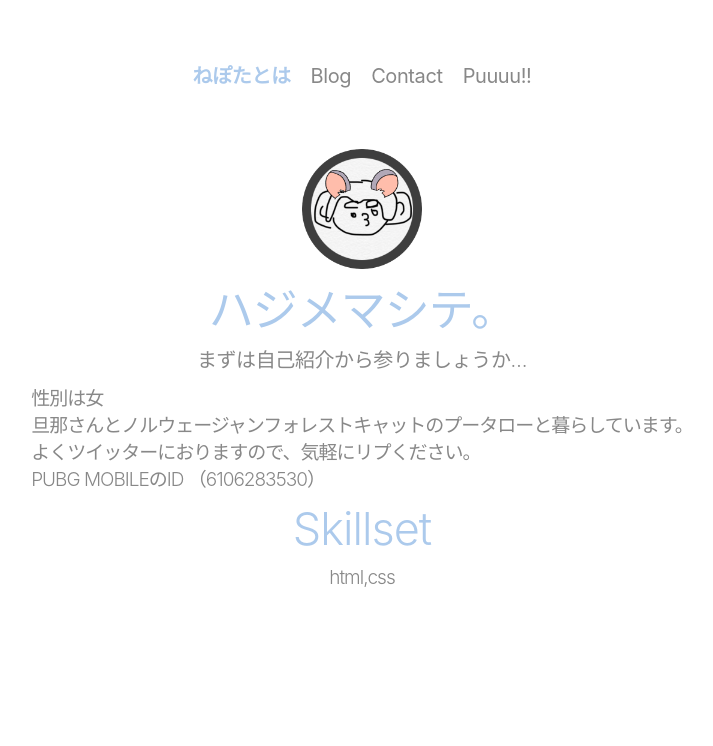
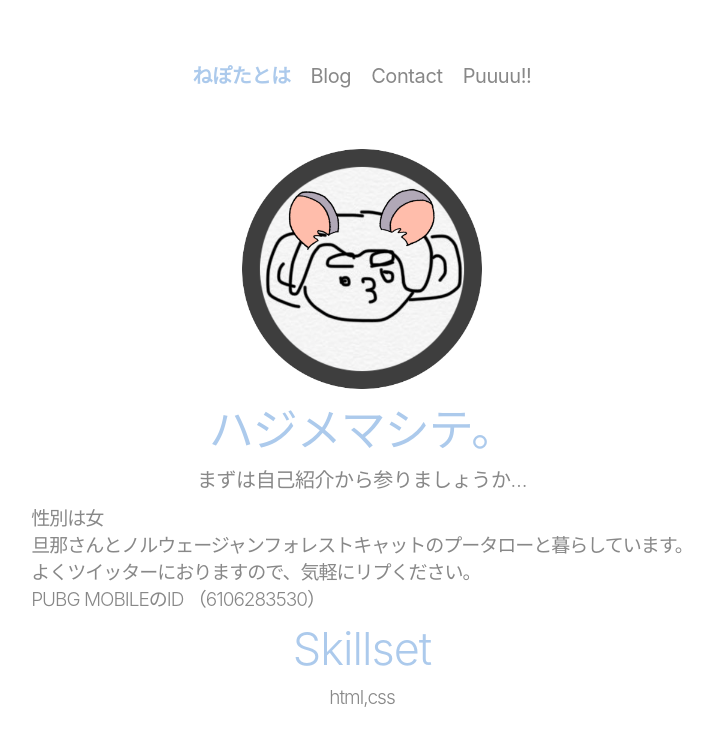
Before and after one commit to aya-nitta/nepotaya, a Next.js app: page / in a window 1280 px wide. Shown: the top 746 px of the page, without its empty margins (278-991 px from the left). Built offline with nearby package versions, Linux system fonts and the light colour scheme.

Commit message:
/nameを作成しました

```diff
--- a/src/pages/index.tsx
+++ b/src/pages/index.tsx
@@ -9,7 +9,9 @@ const Index: React.FC = () => (
   <>
     <Header titlePre="ねぽたとは" />
     <div className={sharedStyles.layout}>
-      <img src="/icon.png" alt="icon" width="120" height="120" />
+      <a href="/name">
+        <img src="/icon.png" alt="icon" width="240" height="240" />
+      </a>
       <h1>ハジメマシテ。</h1>
       <h2>まずは自己紹介から参りましょうか…</h2>
 
```
